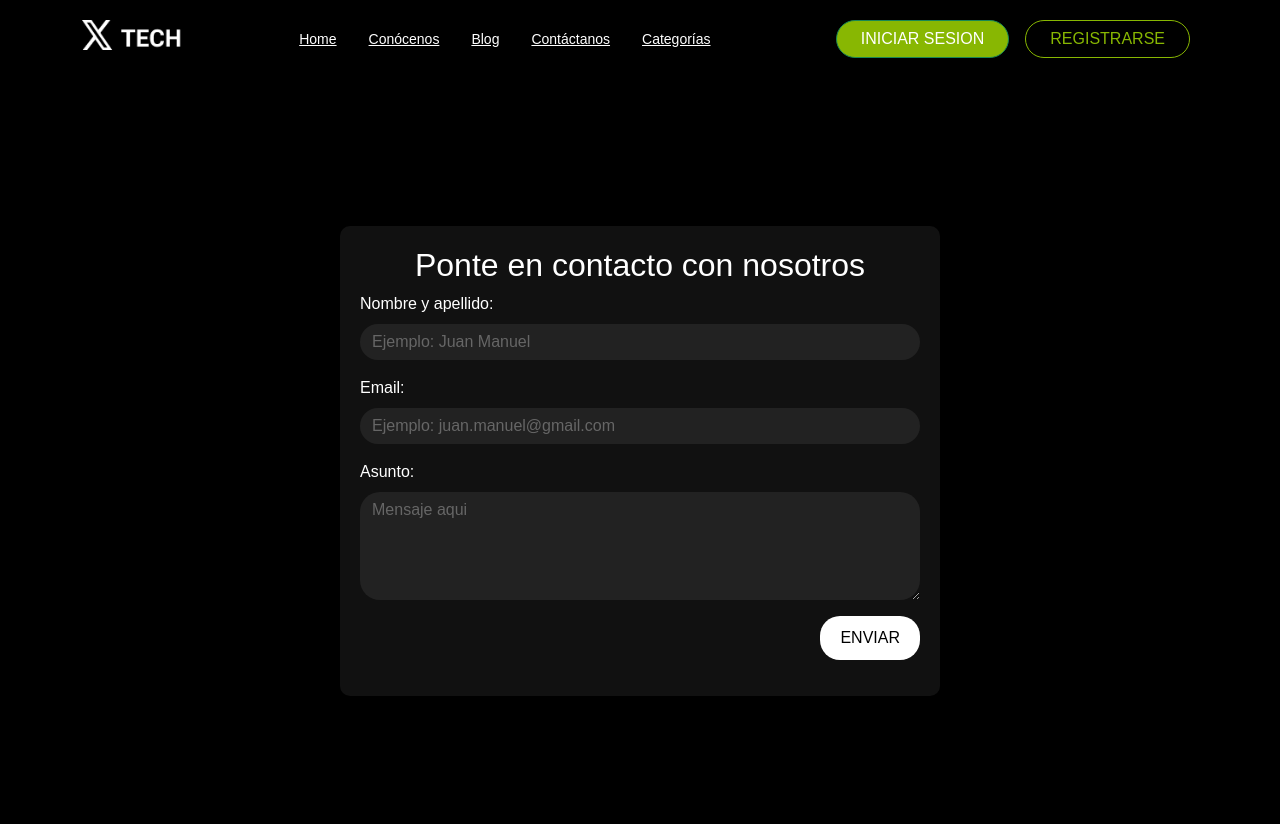
After one commit to anabelaMaciel/proyecto-final-info, a Django app: page /contactanos/ in a window 1280 px wide. The commit adds this page. Shown: the top 824 px of the page. Run offline with Django 5.2, Linux system fonts and the light colour scheme; some libraries are stand-ins or nearby versions.

Commit message:
agregada la plantilla "contactanos" y solucionado problema de concatenación de urls

```diff
--- a/apps/blog/templates/base.html
+++ b/apps/blog/templates/base.html
@@ -170,14 +170,14 @@
                 <a class="text-white mx-3" href="/">
                     <small>Home</small>
                 </a>
-                <a class="text-white mx-3" href="about">
-                    <small>Conocenos</small>
+                <a class="text-white mx-3" href="{% url 'about-us' %}">
+                    <small>Conócenos</small>
                 </a>
                 <a class="text-white mx-3" href="#">
                     <small>Blog</small>
                 </a>
-                <a class="text-white mx-3" href="#">
-                    <small>Contacto</small>
+                <a class="text-white mx-3" href="{% url 'contactanos' %}">
+                    <small>Contáctanos</small>
                 </a>
                 <a class="text-white mx-3" href="#">
                     <small>Categorías</small>
--- /dev/null
+++ b/apps/blog/templates/blog/contactanos.html
@@ -0,0 +1,61 @@
+{% extends "base.html" %}
+{% block content %}
+{% load static %}
+<html>
+<head>
+    <link href="https://cdn.jsdelivr.net/npm/bootstrap@5.3.2/dist/css/bootstrap.min.css" rel="stylesheet" integrity="sha384-T3c6CoIi6uLrA9TneNEoa7RxnatzjcDSCmG1MXxSR1GAsXEV/Dwwykc2MPK8M2HN" crossorigin="anonymous">
+    <style>
+        body {
+            background-color: #000;
+            color: #fff;
+            font-family: Arial, sans-serif;
+        }
+        .contact-form {
+            max-width: 600px;
+            margin: 100px auto;
+            padding: 20px;
+            background-color: #111;
+            border-radius: 10px;
+        }
+        .form-control {
+            background-color: #222;
+            border: none;
+            color: #ccc;
+            border-radius: 20px;
+        }
+        .form-control::placeholder {
+            color: #666;
+        }
+        .btn-submit {
+            background-color: #fff;
+            color: #000;
+            border: none;
+            border-radius: 20px;
+            padding: 10px 20px;
+        }
+    </style>
+</head>
+<body>
+    <div class="contact-form">
+        <h2 class="text-center">Ponte en contacto con nosotros</h2>
+        <form>
+            <div class="mb-3">
+                <label for="name" class="form-label">Nombre y apellido:</label>
+                <input type="text" class="form-control" id="name" placeholder="Ejemplo: Juan Manuel">
+            </div>
+            <div class="mb-3">
+                <label for="email" class="form-label">Email:</label>
+                <input type="email" class="form-control" id="email" placeholder="Ejemplo: juan.manuel@gmail.com">
+            </div>
+            <div class="mb-3">
+                <label for="subject" class="form-label">Asunto:</label>
+                <textarea class="form-control" id="subject" rows="4" placeholder="Mensaje aqui"></textarea>
+            </div>
+            <div class="text-end">
+                <button type="submit" class="btn btn-submit">ENVIAR</button>
+            </div>
+        </form>
+    </div>
+</body>
+</html>
+{% endblock %}
--- a/apps/blog/urls.py
+++ b/apps/blog/urls.py
@@ -21,4 +21,5 @@ from . import views
 urlpatterns = [
     path('', views.home, name='blog-home'),
     path('about', views.about_us, name='about-us'),
+    path('contactanos/', views.contactanos, name= 'contactanos')
 ]
--- a/apps/blog/views.py
+++ b/apps/blog/views.py
@@ -5,3 +5,6 @@ def home(request):
 
 def about_us(request):
     return render(request, 'blog/about.html')
+
+def contactanos(request):
+    return render(request, 'blog/contactanos.html')
```
